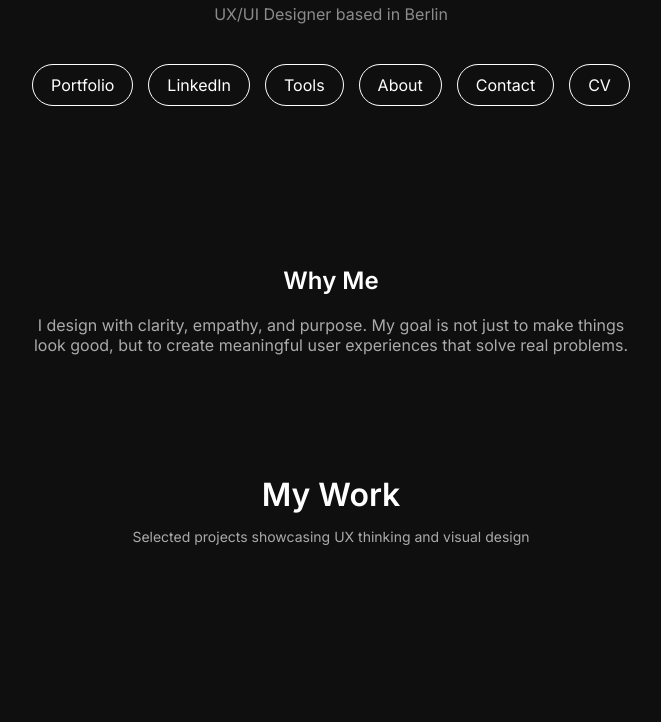
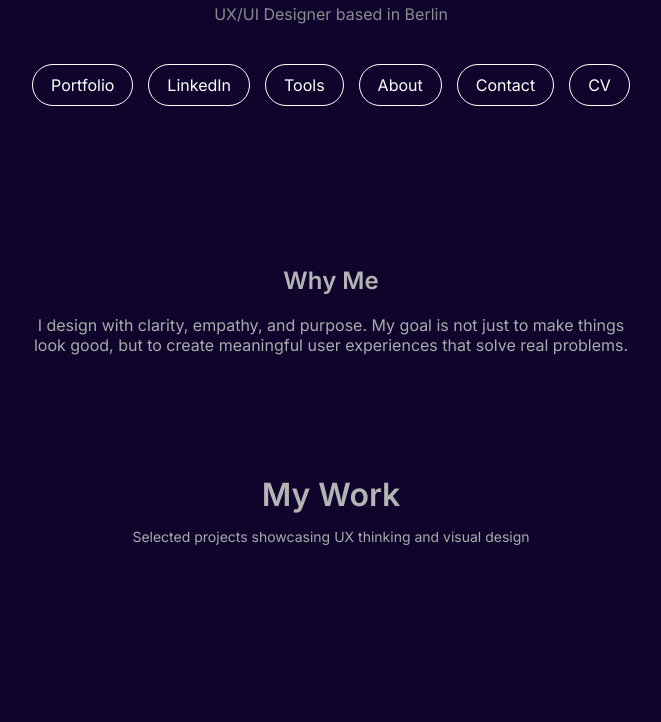
Before and after one commit to harpnoor9093-lgtm/portfolio, a plain HTML site: page index.html in a window 1280 px wide. Shown: the part 233-955 px from the top of the page, without its empty margins (309-970 px from the left). Drawn offline with Linux system fonts and the light colour scheme; grey boxes are pictures that could not be loaded.

Commit message:
Refactor styles for body, about section, and buttons
Updated styles for body background and text color, modified visibility and transitions for the about section, and adjusted button hover effects.

```diff
--- a/styles.css
+++ b/styles.css
@@ -1,8 +1,8 @@
 body {
   font-family: 'Inter', sans-serif;
   margin: 0;
-  background: #0f0f0f;
-  color: white;
+  background: #0f052c;
+  color: rgb(181, 179, 179);
 }
 html {
   scroll-behavior: smooth;
```
